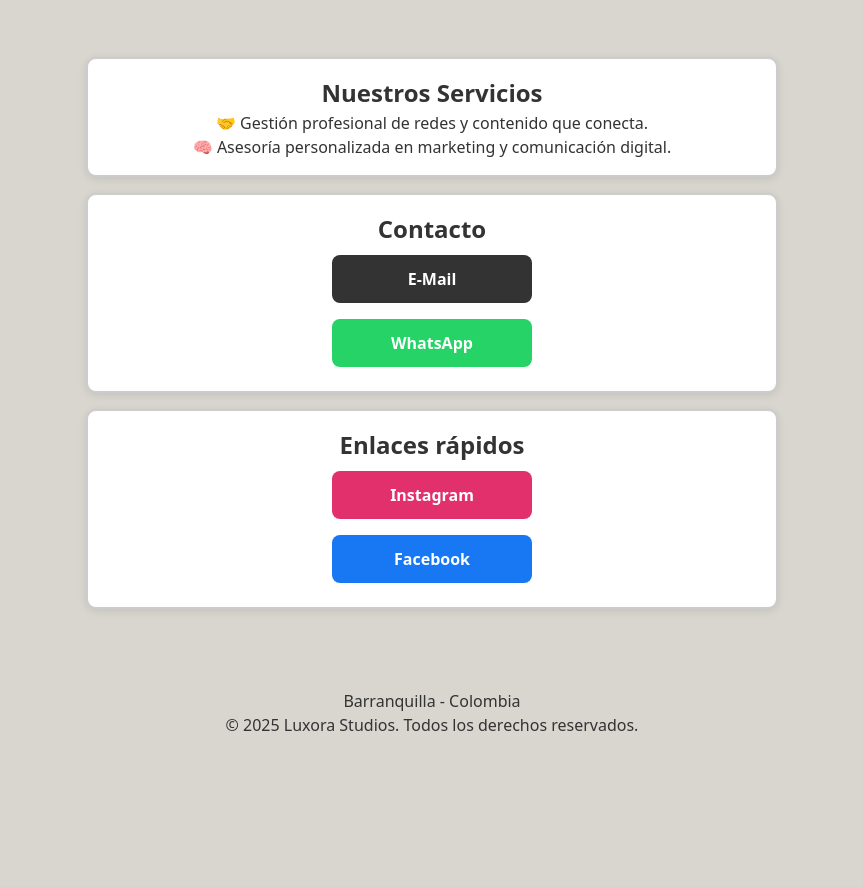
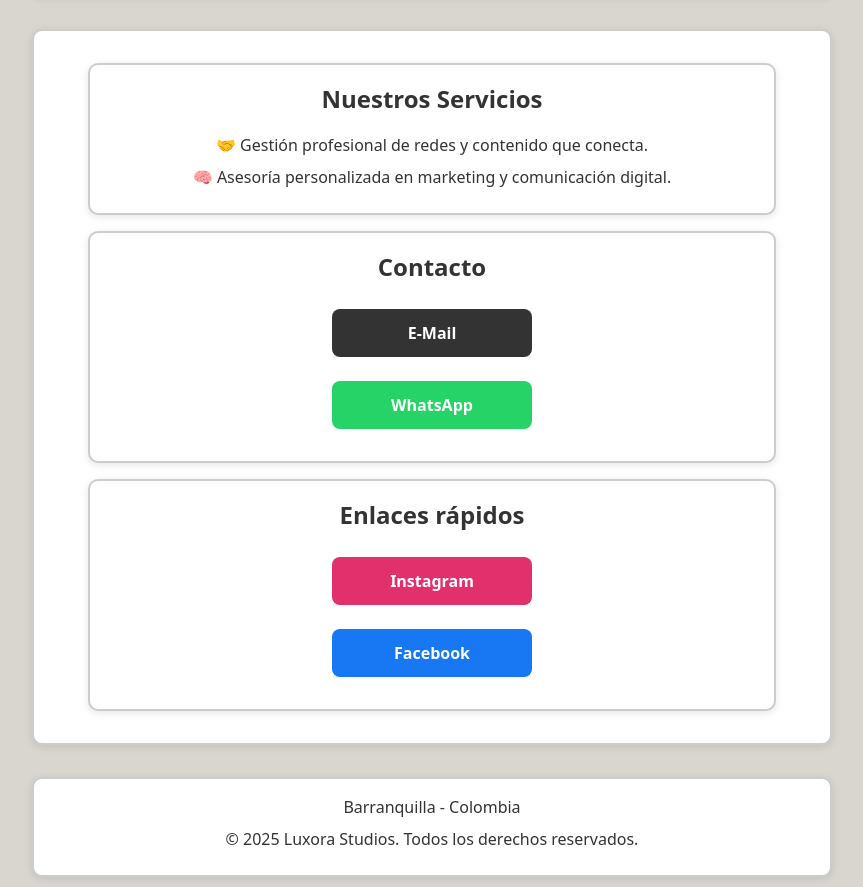
Before and after one commit to bloodfest007/LandingPage, a plain HTML site: page Landing/index.html in a window 1280 px wide. Shown: the part 527-1414 px from the top of the page, without its empty margins (208-1071 px from the left). Before the commit the page ends 1312 px from the top, so only its background shows below. Drawn offline with Linux system fonts and the light colour scheme.

Commit message:
Refactorizacion CCS y adicion en HTML
Refactorizacion CCS y ajuste en html con los botones siguiendo el modelo BEM

```diff
--- a/Landing/css/styles.css
+++ b/Landing/css/styles.css
@@ -1,129 +1,110 @@
-/* 1️⃣ Reset general: quita márgenes y rellenos por defecto */
-*
-{
+/* 🎨 VARIABLES */
+:root {
+    --background-color: #D9D6D0;
+    --text-color: #333;
+    --box-color: #fff;
+    --border-color: #ccc;
+    --btn-whatsapp: #25D366;
+    --btn-email: #333;
+    --btn-instagram: #E1306C;
+    --btn-facebook: #1877F2;
+}
+
+/* Reset */
+* {
     margin: 0;
     padding: 0;
-    box-sizing: border-box; /* Hace que el padding y el borde no sumen al ancho total */
-
+    box-sizing: border-box;
 }
 
-/* 2️⃣ Base del documento */
-body
-{   /*Estilo para fuentes*/
-    font-family: system-ui, -apple-system, BlinkMacSystemFont, 'Segoe UI', Roboto, Oxygen, Ubuntu, Cantarell, 'Open Sans', 'Helvetica Neue', sans-serif, Helvetica  /*Fuente base*/;
-    background-color: #D9D6D0;      /*Fondo base*/
-    color: #333;                    /*Texto oscuro*/
-    line-height: 1.5;                 /*Altura de línea comoda, esto es un interlineado entre cada texto*/
+/* Body */
+body {
+    font-family: system-ui, sans-serif;
+    background-color: var(--background-color);
+    color: var(--text-color);
+    line-height: 1.5;
 
-    /*Activacion flexbox modelo caja*/
-    display: flex;                     /*Activamos flexbox*/
-    flex-direction: column;            /*Apila los elementos verticalmente*/
-    align-items: center;               /*Centra horizontalmente los elementos del body (main, header, footer)*/
-    padding: 1rem;                     /*Espacio alrededor*/
+    display: flex;
+    flex-direction: column;
+    align-items: center;
+    padding: 1rem;
 }
 
-/* Contenedor principal */
-
-
-/* Limitamos el ancho del contenido */
-main, header, footer
-{
-    width: 100%;                        /* Ocupa todo el ancho disponible */
+/* Contenedores principales */
+header, main, footer, section {
+    width: 90%;
     max-width: 800px;
-    margin: 0 auto;
-    text-align: center;                  /*Alinea texto */
+    margin: 1rem auto;
+    padding: 1rem;
+    text-align: center;
+    background-color: var(--box-color);
+    border: 2px solid var(--border-color);
+    border-radius: 10px;
+    box-shadow: 0 2px 8px rgba(0, 0, 0, 0.1);
 }
 
-/*Estilo de las cajas*/
-section
-{
-    background-color: #fff;           /* Fondo blanco */
-    border: 2px, solid #ccc;          /* Borde gris suave */
-    border-radius: 10px;                /* Esquinas redondeadas */
-    padding: 1rem;                      /* Espacio dentro de la caja */
-    margin: 1rem;                       /* Separación vertical entre cajas */
-    box-shadow: 0 2px 8px rgba(0,0,0,0.1); /* Sombra sutil, a es alpha asociado a la sombra */
+/* Logo */
+header .logo {
+    max-width: 100%;
+    height: auto;
+    display: block;
+    margin: 0 auto 1rem;
 }
 
-/*Botones que comiencen por el prefijo btn-- se llaman o se selecciona para añadir atributos*/
-
-a[class^="btn--"]
-{
-    display: inline-block;
-    padding: 0.75rem 1.5rem;
-    border-radius: 8px;
-    text-decoration: none;
-    font-weight: bold;
-    color: white;
-    margin:0.5rem;
-
+/* Tipografía */
+h2 {
+    font-size: 1.5rem;
+    margin-bottom: 1rem;
 }
 
-.btn--whatsapp
-{
-    background-color: #25D366;
-
+p {
+    font-size: 1rem;
+    margin-bottom: 0.5rem;
 }
 
-.btn--instagram
-{
-    background-color: #E1306C;
-
+/* Botón base */
+.btn {
+    display: inline-block;
+    text-decoration: none;
+    color: #fff;
+    padding: 0.75rem 1rem;
+    border-radius: 8px;
+    width: 200px;
+    text-align: center;
+    margin: 0.5rem auto;
+    font-weight: bold;
+    transition: transform 0.2s ease, opacity 0.2s ease;
 }
 
-.btn--facebook
-{
-    background-color: #1877F2;
-
+.btn:hover {
+    opacity: 0.9;
+    transform: scale(1.05);
 }
 
-.btn--email
-{
-    background-color: #333;
+/* Modificadores */
+.btn--whatsapp {
+    background-color: var(--btn-whatsapp);
 }
 
-/*Área responsiva aquí*/
-
-/* Para todos los bloques , Esto hace que en móvil las cajas se hagan más angostas y en PC se mantengan centradas.*/
-header, main, footer, section
-{
-    width:90%;                  /* Ocupa casi todo el ancho de la pantalla en móvil */
-    max-width: 800px;           /* Pero no más de 800px en pantallas grandes */
-    margin: 1rem auto;          /* Centrado horizontal y espacio vertical */
-    padding: 1rem;
-
+.btn--email {
+    background-color: var(--btn-email);
 }
 
-/*Así el logo se reduce automáticamente en pantallas pequeñas*/
-header .logo
-{
-    max-width: 100%;            /* Nunca sobrepasa el ancho del contenedor */
-    height: auto;               /* Mantén la relación de aspecto original */
-    display:block;
-    margin: 0 auto 1rem auto;
+.btn--instagram {
+    background-color: var(--btn-instagram);
 }
 
-h2
-{
-    font-size: 1.5rem;
+.btn--facebook {
+    background-color: var(--btn-facebook);
 }
 
-p
-{
-    font-size: 1rem;
+/* Responsive */
+@media (max-width: 600px) {
+    header .logo {
+        width: 200px;
+    }
 
+    .btn {
+        width: 100%;
+    }
 }
-/*Esto mantiene todo legible sin desbordar la pantalla.*/
-/*Ajustes con media queries*/
-
-@media (max-width: 500px)
-{
-    h2{font-size: 1.2rem;}
-    p{font-size: 0.9rem;}
-}
-
-/*Botones que no se salgan del contenedor*/
-a[class^="btn--"] {
-    width: 100%;           /* Botones ocupan todo el ancho disponible en móvil */
-    max-width: 200px;      /* Pero no demasiado grandes en PC */
-}
--- a/Landing/index.html
+++ b/Landing/index.html
@@ -22,15 +22,15 @@
 
         <section class ="contacto">
             <h2>Contacto</h2>
-            <p><a href="mailto:luxorastudios07@gmail.com" class="btn--email">E-Mail</a></p>
-            <p><a href="https://wa.me/573017419417" target="_blank" class="btn--whatsapp">WhatsApp</a></p>
+            <p><a href="mailto:luxorastudios07@gmail.com" class="btn btn--email">E-Mail</a></p>
+            <p><a href="https://wa.me/573017419417" target="_blank" class="btn btn--whatsapp">WhatsApp</a></p>
 
         </section>
 
         <section class="links">
             <h2>Enlaces rápidos</h2>
-            <p><a href="#" class="btn--instagram">Instagram</a></p>
-            <p><a href="#" class="btn--facebook">Facebook</a></p>
+            <p><a href="#" class="btn btn--instagram">Instagram</a></p>
+            <p><a href="#" class="btn btn--facebook">Facebook</a></p>
 
         </section>
 
```
